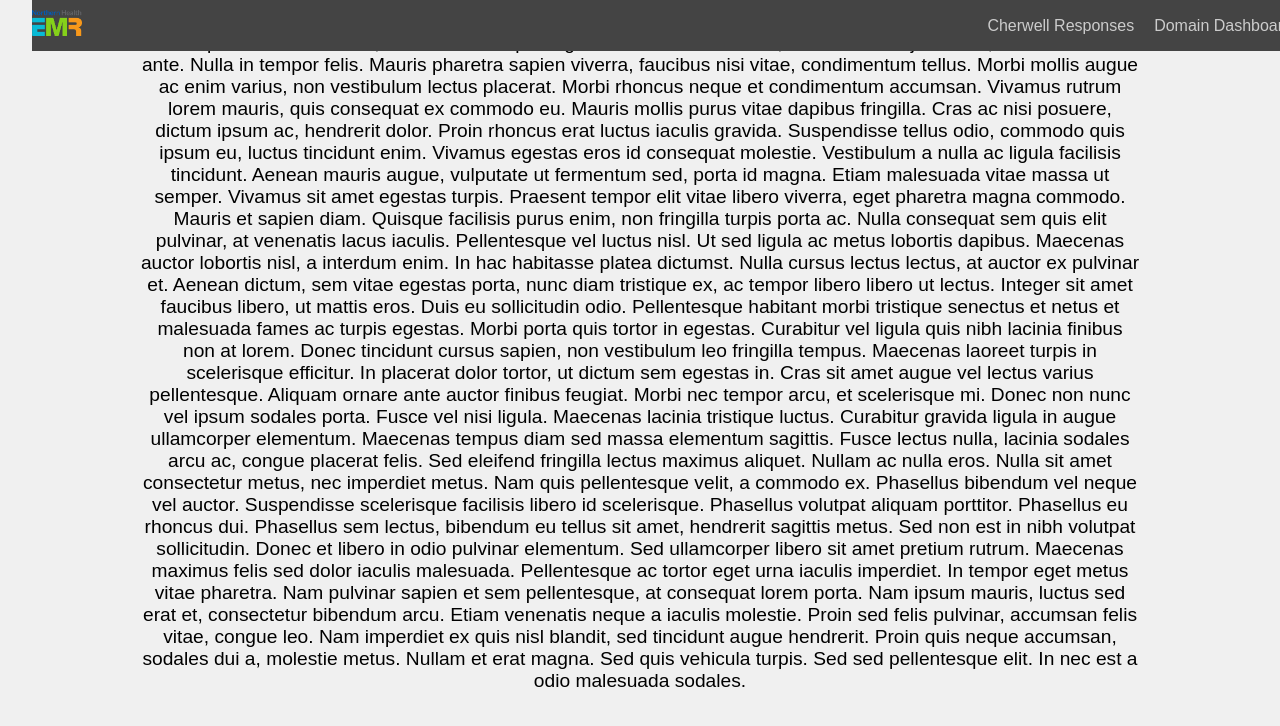
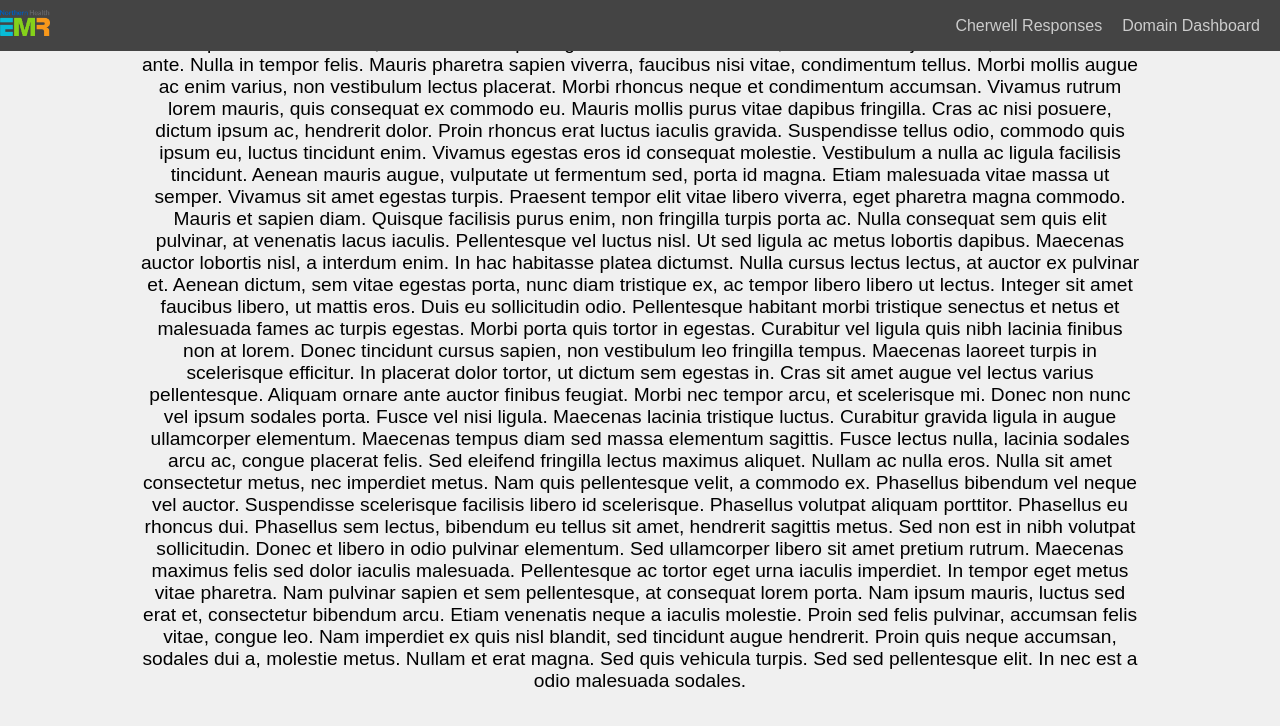
Before and after one commit to nhwoodsaa/EMR-Analyst-Webpage, a plain HTML site: page index.html in a window 1280 px wide. Drawn offline with Linux system fonts and the light colour scheme.

Commit message:
Update styles.css

```diff
--- a/css/styles.css
+++ b/css/styles.css
@@ -1,7 +1,7 @@
         body {
             height: 100%;
             margin: 0;
-            padding: 32px;
+            padding-top: 32px;
             align-items: center;
             font-family: Arial, sans-serif;
             background-color: #f0f0f0;
```
